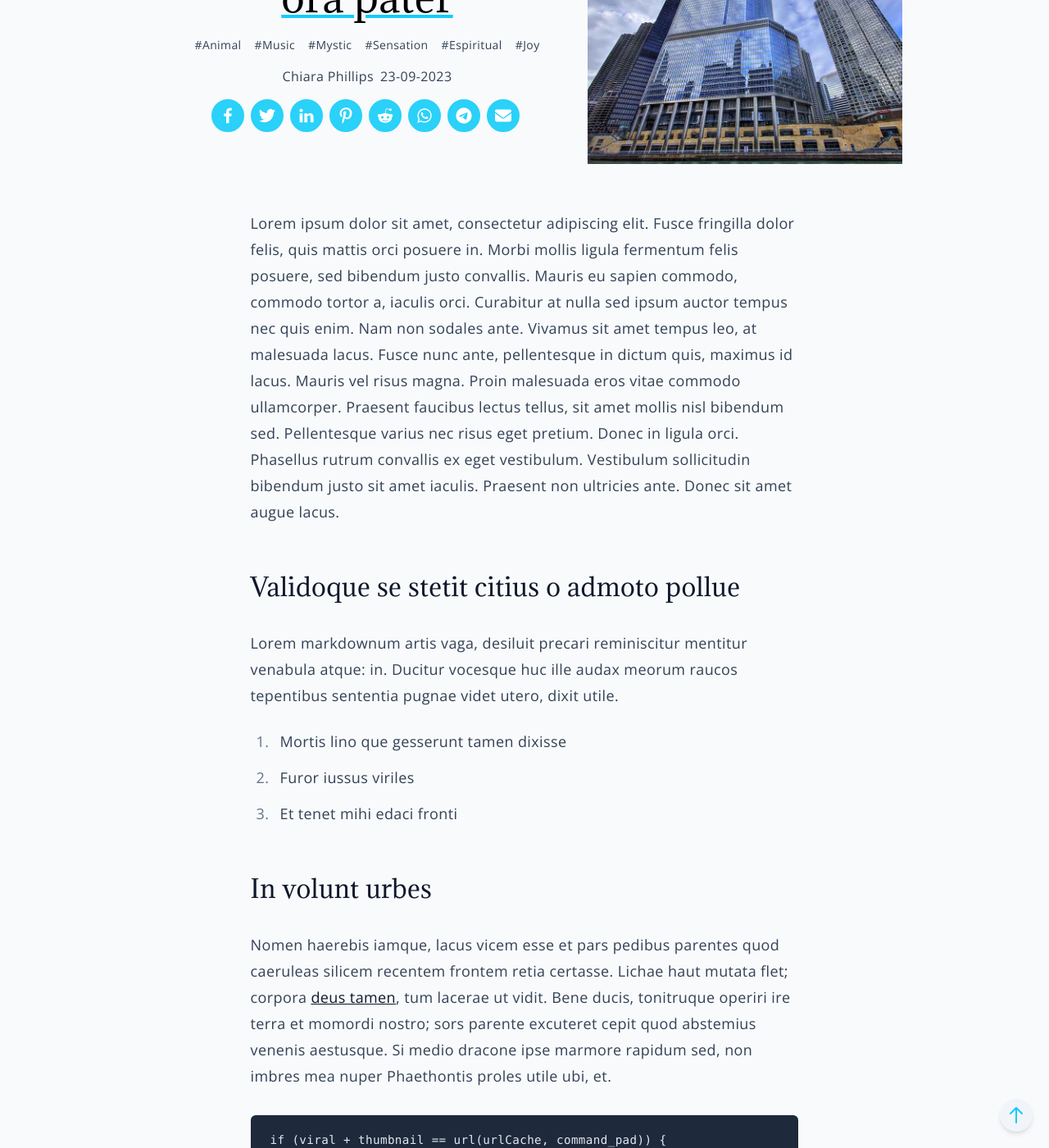
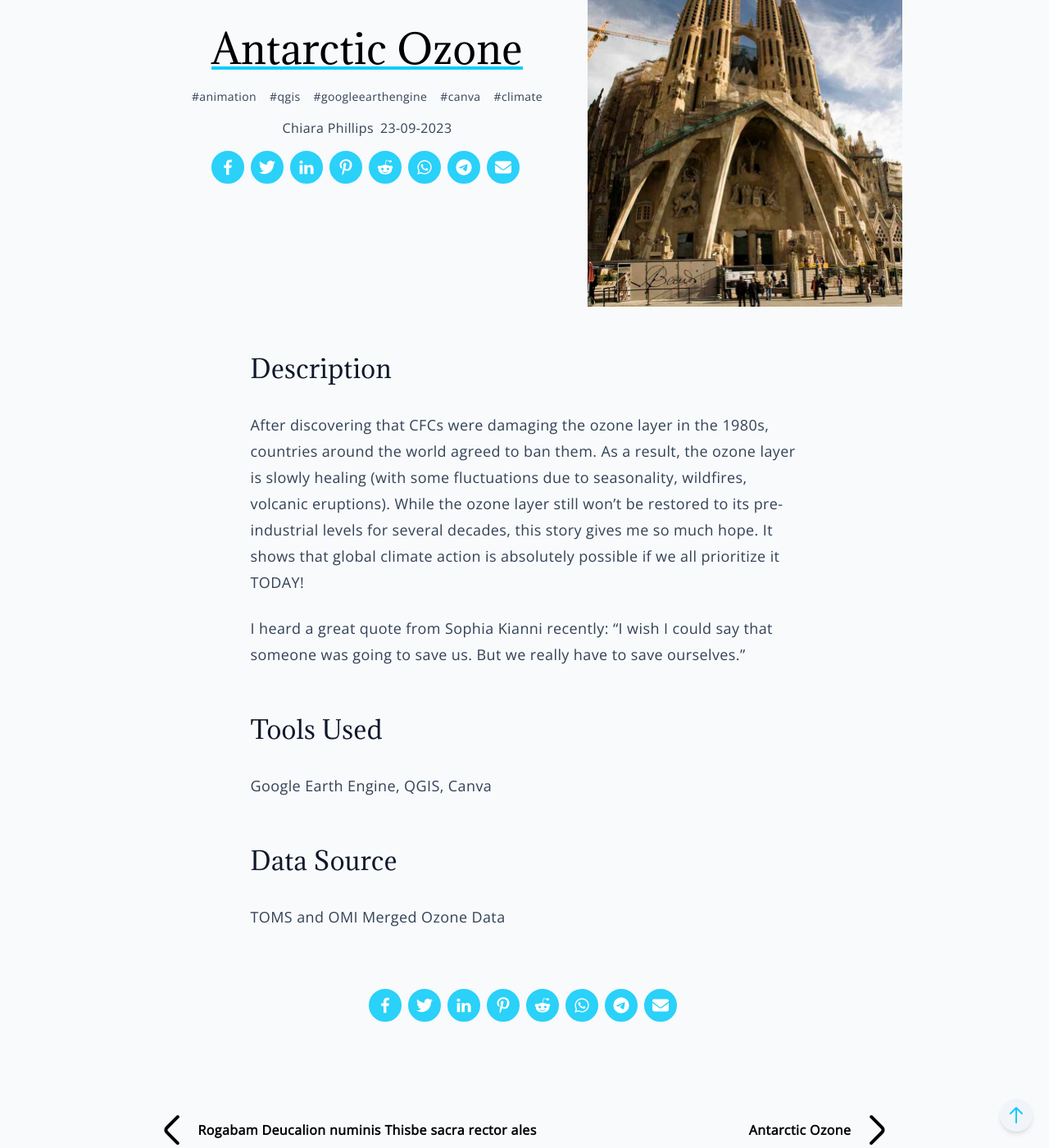
Before and after one commit to chiara-phillips/chiara-phillips.github.io, a Jekyll site: the page built from _posts/2023-09-23-test-7.md, in a window 1280 px wide and 1400 px high, scrolled down 230 px. Shown: the whole window at 82% size. Built offline with Jekyll 4.4.1, drawn with Linux system fonts in a browser that asks for light colours; some of the changed text lies outside the part shown.

Commit message:
Update 2023-09-23-test-7.md

```diff
--- a/_posts/2023-09-23-test-7.md
+++ b/_posts/2023-09-23-test-7.md
@@ -1,63 +1,23 @@
 ---
 layout: post
-title: Quod Aethiopum ora pater
-image: /assets/images/example3.jpg
+title: Antarctic Ozone
+image: /assets/images/example2.jpg
 tags:
-  - Animal
-  - Music
-  - Mystic
-  - Sensation
-  - Espiritual
-  - Joy
+  - animation
+  - qgis
+  - googleearthengine
+  - canva
+  - climate
+author: Chiara Phillips
 ---
-Lorem ipsum dolor sit amet, consectetur adipiscing elit. Fusce fringilla dolor felis, quis mattis orci posuere in. Morbi mollis ligula fermentum felis posuere, sed bibendum justo convallis. Mauris eu sapien commodo, commodo tortor a, iaculis orci. Curabitur at nulla sed ipsum auctor tempus nec quis enim. Nam non sodales ante. Vivamus sit amet tempus leo, at malesuada lacus. Fusce nunc ante, pellentesque in dictum quis, maximus id lacus. Mauris vel risus magna. Proin malesuada eros vitae commodo ullamcorper. Praesent faucibus lectus tellus, sit amet mollis nisl bibendum sed. Pellentesque varius nec risus eget pretium. Donec in ligula orci. Phasellus rutrum convallis ex eget vestibulum. Vestibulum sollicitudin bibendum justo sit amet iaculis. Praesent non ultricies ante. Donec sit amet augue lacus.
 
-## Validoque se stetit citius o admoto pollue
+## Description
+After discovering that CFCs were damaging the ozone layer in the 1980s, countries around the world agreed to ban them. As a result, the ozone layer is slowly healing (with some fluctuations due to seasonality, wildfires, volcanic eruptions). While the ozone layer still won't be restored to its pre-industrial levels for several decades, this story gives me so much hope. It shows that global climate action is absolutely possible if we all prioritize it TODAY!
 
-Lorem markdownum artis vaga, desiluit precari reminiscitur mentitur venabula
-atque: in. Ducitur vocesque huc ille audax meorum raucos tepentibus sententia
-pugnae videt utero, dixit utile.
+I heard a great quote from Sophia Kianni recently: "I wish I could say that someone was going to save us. But we really have to save ourselves."
 
-1. Mortis lino que gesserunt tamen dixisse
-2. Furor iussus viriles
-3. Et tenet mihi edaci fronti
+## Tools Used
+Google Earth Engine, QGIS, Canva
 
-## In volunt urbes
-
-Nomen haerebis iamque, lacus vicem esse et pars pedibus parentes quod caeruleas
-silicem recentem frontem retia certasse. Lichae haut mutata flet; corpora [deus
-tamen](http://corticeille.net/volucris.html), tum lacerae ut vidit. Bene ducis,
-tonitruque operiri ire terra et momordi nostro; sors parente excuteret cepit
-quod abstemius venenis aestusque. Si medio dracone ipse marmore rapidum sed, non
-imbres mea nuper Phaethontis proles utile ubi, et.
-
-    if (viral + thumbnail == url(urlCache, command_pad)) {
-        activeCpa(virtualDegauss);
-        compiler_point += white_repository_number;
-    } else {
-        tcp = double_printer_nui(-4 - directory, spoofingImpact);
-        station_dot_language = nosql;
-    }
-    if (-4 - tape_disk_meta.midi_illegal.webmailWaveformBoot(snippet) >
-            wep_baseband_crop) {
-        mms_vaporware += coreCron;
-    }
-    var backbone = scraping_forum_right;
-    circuit(thin + power_malware(lossy_bitrate, loginTraceroute), 30846,
-            jpeg_carrier_waveform + domainFavorites);
-
-## Mittit ego vigor utque duas
-
-Iam vota canis, votorum, per arsit dolores duas, aut **fuit Romana cernunt**
-transcurrere unda: Thereaque. Torrentem huius cervice fore oscula, nos tamen
-puppim omnia.
-
-1. Pelle moenia
-2. Diva tyranni solet
-3. Non fecerit lacerum quandocumque morte et pater
-4. Et fugiunt misceri tamen intabescere vocem indomitas
-
-Plus frondes laniem quondam aquis devolvunt quadrupedes in dature ille cum.
-Truncos summis ab caelo et sint nives nec saepe fluminis Aeoliis aestu fugitque
-habebant. Et illos germanam si _ut stipes coniugis_ domos gurgitis oculos.
-Stella Ino Phoebe sunt tangere iram.
+## Data Source
+TOMS and OMI Merged Ozone Data
```
